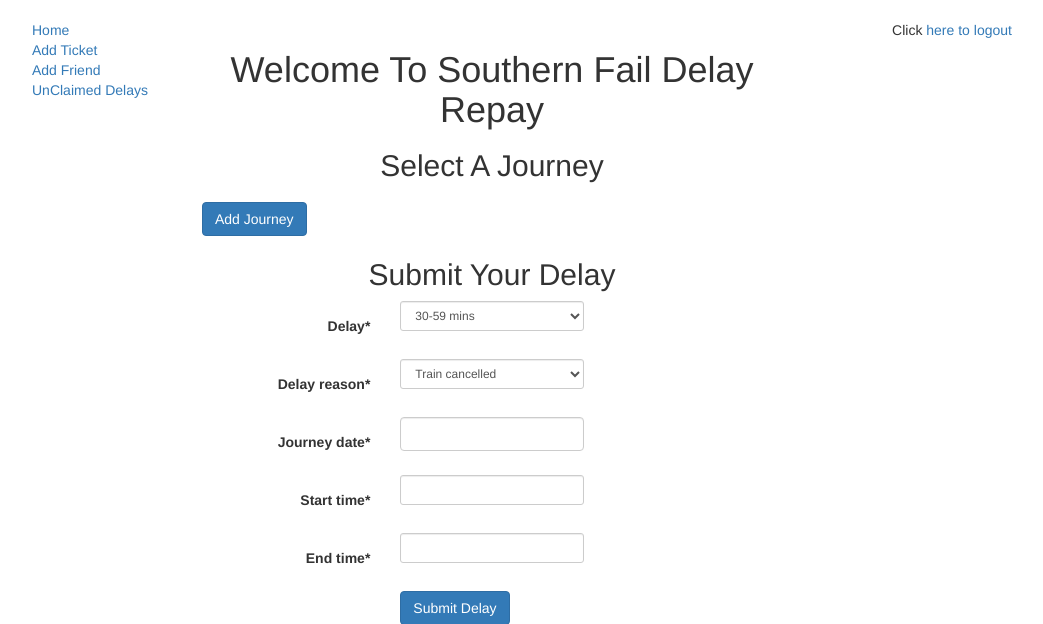
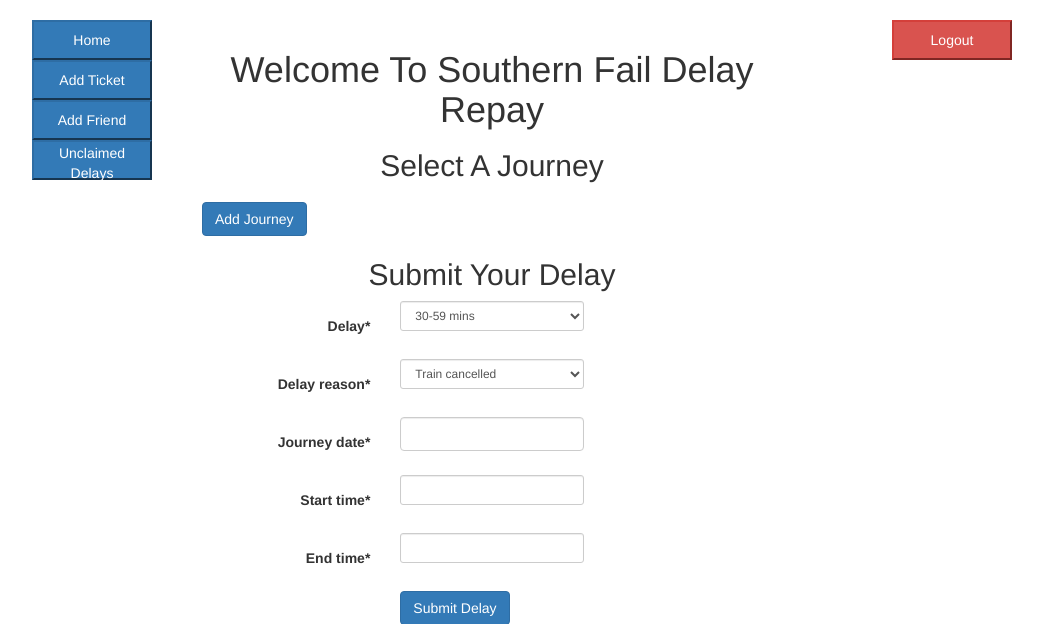
Before and after one commit to davisadam10/southernWeb, a Django app: template delayRepay/templates/index.html in a window 1280 px wide. Shown: the top 624 px of the page, without its empty margins (168-1211 px from the left). Run offline with Django 3.2, Linux system fonts and the light colour scheme; the template is opened without the code that fills it: values that come from a table or form of the project are taken from there, others are empty; parts of the project's set-up code (start-up, migrations or seed data) failed here and were passed over; some libraries are stand-ins or nearby versions.

Commit message:
Adding Buttons instead of text links

```diff
--- a/delayRepay/templates/base.html
+++ b/delayRepay/templates/base.html
@@ -37,12 +37,26 @@
             <div id='sidebar'>
                 {% block sidebar %}
                 <ul>
-                    <li><a href="/">Home</a></li>
-                    <li><a id="id_addTicket" href="/addTicket">Add Ticket</a></li>
-                    <li><a id="id_addFriend" href="/addFriend">Add Friend</a></li>
-                    <li><a id="id_unclaimedDelays" href="/unclaimedDelays">UnClaimed Delays</a></li>
-
-
+                    <li>
+                        <form action="/">
+                            <button id="id_home" style="width:120px;height:40px; type="submit" class="btn-primary">Home</button>
+						</form>
+                    </li>
+                    <li>
+                        <form action="/addTicket">
+                            <button id="id_addTicket" style="width:120px;height:40px; type="submit" class="btn-primary">Add Ticket</button>
+						</form>
+                    </li>
+                    <li>
+                        <form action="/addFriend">
+                            <button id="id_addFriend" style="width:120px;height:40px; type="submit" class="btn-primary">Add Friend</button>
+						</form>
+                    </li>
+                    <li>
+                        <form action="/unclaimedDelays">
+                            <button id="id_unclaimedDelays" style="width:120px;height:40px; type="submit" class="btn-primary">Unclaimed Delays</button>
+						</form>
+                    </li>
                 </ul>
                 {% endblock %}
             </div>
@@ -51,6 +65,8 @@
                 {% block content %}{% endblock %}
             </div>
         </div>
-        <p>Click <a href="/logout/">here to logout</a></p>
+        <form action="/logout/">
+            <button id="id_logout" style="width:120px;height:40px; type="submit" class="btn-danger">Logout</button>
+        </form>
     </body>
 </html>
```
